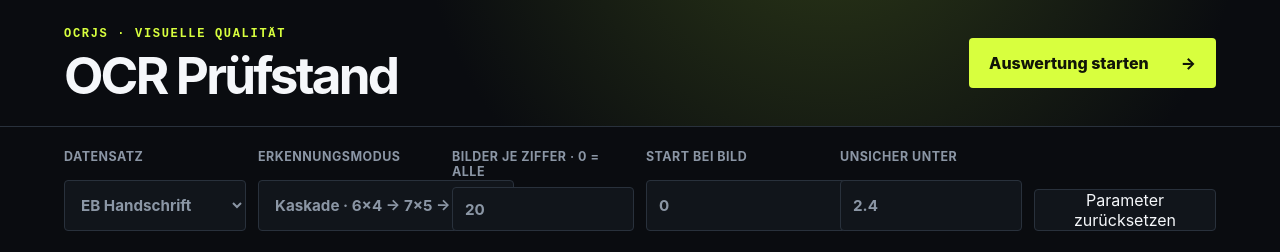
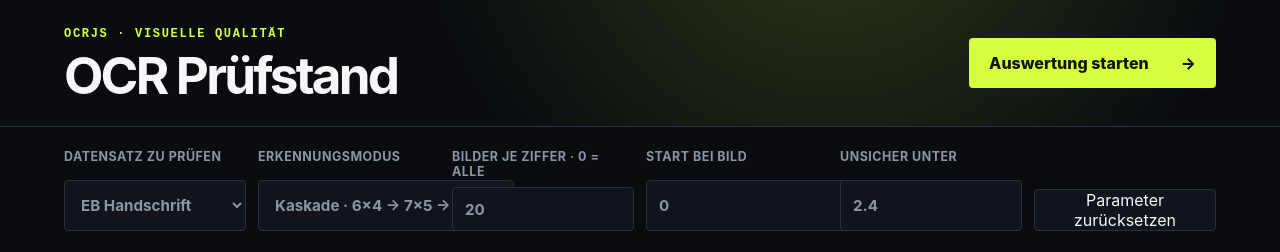
Before and after one commit to eb58/ocrjs, a website: page visual-tests/index.html in a window 1280 px wide. Shown: the top 252 px of the page. Drawn offline with Linux system fonts and the light colour scheme.

Commit message:
Rename the dataset label to "Datensatz zu prüfen"

```diff
--- a/visual-tests/index.html
+++ b/visual-tests/index.html
@@ -22,7 +22,7 @@
     <main>
       <section class="controls" aria-label="Testeinstellungen">
         <label>
-          Datensatz
+          Datensatz zu prüfen
           <select id="dataset">
             <option value="eb">EB Handschrift</option>
             <option value="mnist">MNIST</option>
```
